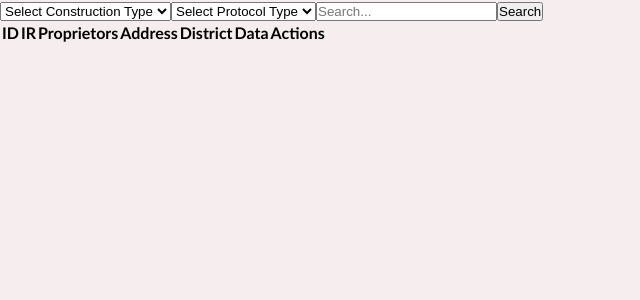
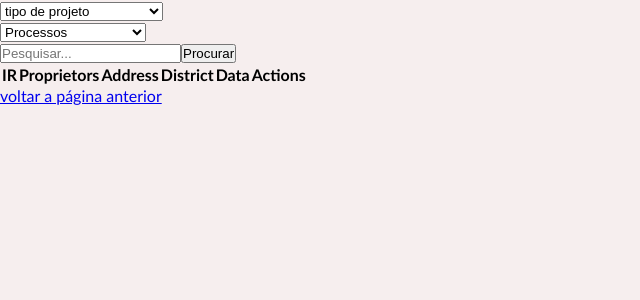
Before and after one commit to daniell0l/urbanismo-web, a React (Vite) app: page /Principal in a window 1280 px wide. Shown: the top 300 px of the page, without its empty margins (0-640 px from the left). Built offline with nearby package versions, Linux system fonts and the light colour scheme; the HTML template or start-up script is replaced by a standard one.

Commit message:
criação da index da página principal

```diff
--- a/src/screens/principal/index.tsx
+++ b/src/screens/principal/index.tsx
@@ -1,4 +1,5 @@
-import React, { useState } from 'react';
+import React, { useState } from "react";
+import "./style.css";
 
 interface Result {
   id: number;
@@ -10,76 +11,103 @@ interface Result {
 }
 
 const optionsConstruction = [
-  'Construction Permit',
-  'Regularization Permit',
-  'Condominium',
-  'Resizing',
-  'Project Permit',
-  'Subdivision',
+  "Alvará de construção",
+  "Alvará de regularização",
+  "Condomínio",
+  "Redimensionando",
+  "Alvará de projeto",
+  "Subdivisão",
 ];
 
-const optionsProtocol = ['Protocol/Address', 'Permit', 'Occupancy Permit', 'Owners'];
+const optionsProtocol = [
+  "Protocolo/Endereço",
+  "Alvará",
+  "alvará de construção",
+  "Proprietários",
+];
 
 const TableComponent: React.FC = () => {
-  const [selectedConstruction, setSelectedConstruction] = useState<string>('');
-  const [selectedProtocol, setSelectedProtocol] = useState<string>('');
-  const [searchTerm, setSearchTerm] = useState<string>('');
+  const [formState, setFormState] = useState<{
+    selectedConstruction: string;
+    selectedProtocol: string;
+    searchTerm: string;
+  }>({
+    selectedConstruction: "",
+    selectedProtocol: "",
+    searchTerm: "",
+  });
 
-  const [results, setResults] = useState<Result[]>([
+  const [results, setResults] = useState<Result[]>([]);
 
-  ]);
+  const handleChange = (event: React.ChangeEvent<HTMLSelectElement | HTMLInputElement>) => {
+    const { name, value } = event.target;
+    setFormState((prevState) => ({
+      ...prevState,
+      [name]: value,
+    }));
+  };
 
   const handleSearch = () => {
     const filteredResults = results.filter(
       (result) =>
-        result.ir.toLowerCase().includes(searchTerm.toLowerCase()) ||
-        result.proprietors.toLowerCase().includes(searchTerm.toLowerCase()) ||
-        result.address.toLowerCase().includes(searchTerm.toLowerCase()) ||
-        result.district.toLowerCase().includes(searchTerm.toLowerCase()) ||
-        result.data.toLowerCase().includes(searchTerm.toLowerCase())
+        result.ir.toLowerCase().includes(formState.searchTerm.toLowerCase()) ||
+        result.proprietors.toLowerCase().includes(formState.searchTerm.toLowerCase()) ||
+        result.address.toLowerCase().includes(formState.searchTerm.toLowerCase()) ||
+        result.district.toLowerCase().includes(formState.searchTerm.toLowerCase()) ||
+        result.data.toLowerCase().includes(formState.searchTerm.toLowerCase())
     );
 
     setResults(filteredResults);
   };
 
   return (
-    <div>
-      <div>
+    <div id="principal">
+      <div className="navbar">
+        <div className="construction-protocol">
+          <div className="selectedConstruction">
             <select
-          value={selectedConstruction}
-          onChange={(e) => setSelectedConstruction(e.target.value)}
+              name="selectedConstruction"
+              value={formState.selectedConstruction}
+              onChange={handleChange}
             >
-          <option value="">Select Construction Type</option>
+              <option value="">tipo de projeto</option>
               {optionsConstruction.map((option, index) => (
                 <option key={index} value={option}>
                   {option}
                 </option>
               ))}
             </select>
-
-        <select value={selectedProtocol} onChange={(e) => setSelectedProtocol(e.target.value)}>
-          <option value="">Select Protocol Type</option>
+          </div>
+          <div className="selectedProtocol">
+            <select
+              name="selectedProtocol"
+              value={formState.selectedProtocol}
+              onChange={handleChange}
+            >
+              <option value="">Processos</option>
               {optionsProtocol.map((option, index) => (
                 <option key={index} value={option}>
                   {option}
                 </option>
               ))}
             </select>
-
+          </div>
+          <div className="Search">
             <input
               type="text"
-          value={searchTerm}
-          onChange={(e) => setSearchTerm(e.target.value)}
-          placeholder="Search..."
+              name="searchTerm"
+              value={formState.searchTerm}
+              onChange={handleChange}
+              placeholder="Pesquisar..."
             />
-
-        <button onClick={handleSearch}>Search</button>
+            <button onClick={handleSearch}>Procurar</button>
           </div>
-
+        </div>
+      </div>
+      <div className="Search-result">
         <table>
           <thead>
             <tr>
-            <th>ID</th>
               <th>IR</th>
               <th>Proprietors</th>
               <th>Address</th>
@@ -103,6 +131,8 @@ const TableComponent: React.FC = () => {
           </tbody>
         </table>
       </div>
+      <a href="javascript:history.go(-1)">voltar a página anterior</a>
+    </div>
   );
 };
 
```
Lines whose indentation alone changed are shown as unchanged.
